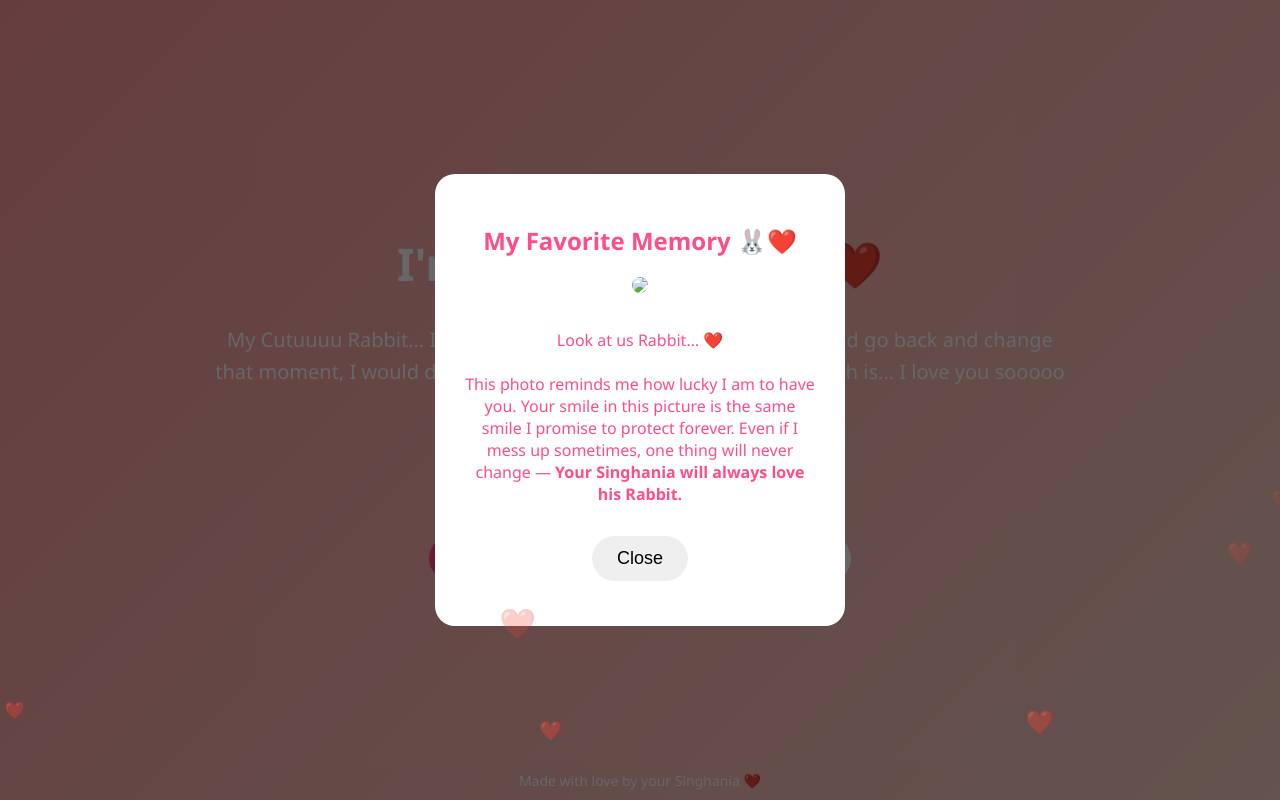
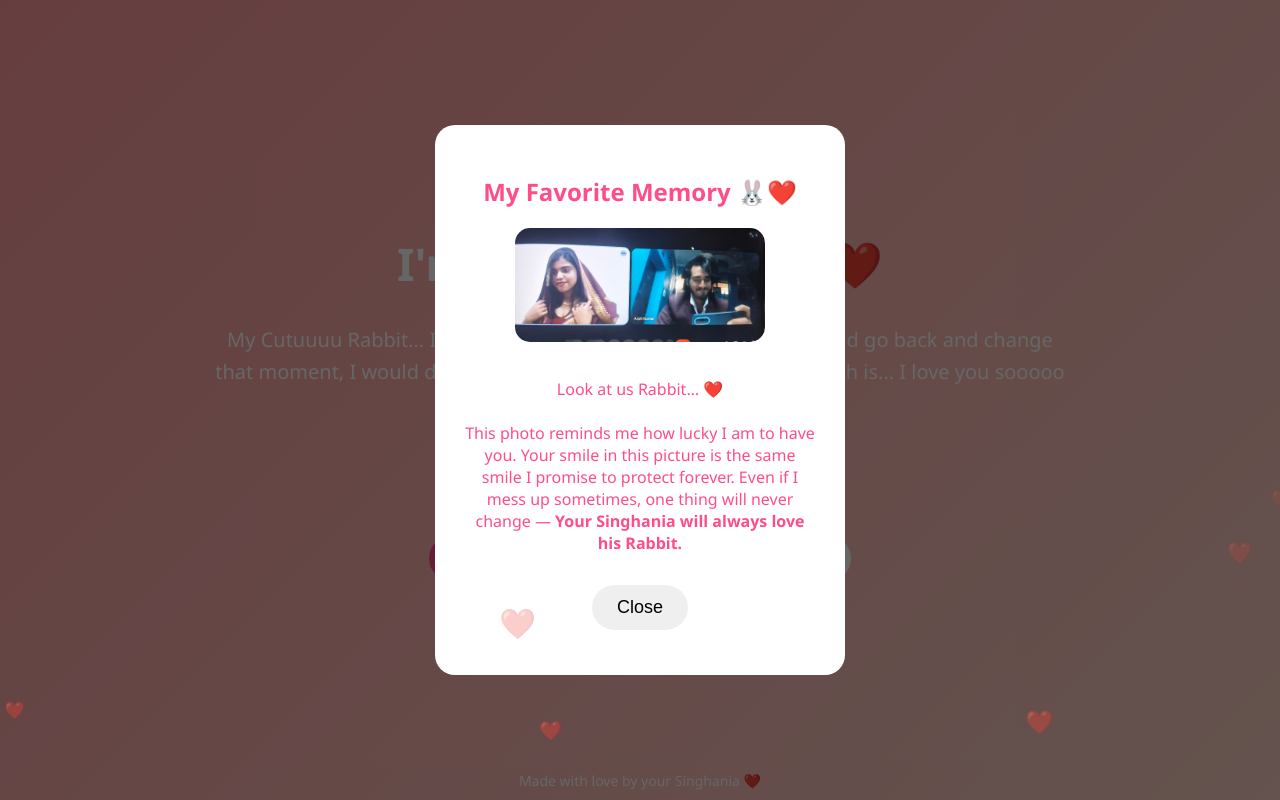
Before and after one commit to Ak-Blaze/sorry-rabbittt, a plain HTML site: page index.html in a window 1280 px wide. Both pictures are taken after a click on the button "Click for a surprise 💌". Shown: the top 800 px of the page. Drawn offline with Linux system fonts and the light colour scheme.

Commit message:
Update index.html

```diff
--- a/index.html
+++ b/index.html
@@ -161,7 +161,7 @@ I promise to protect your heart better this time.
 
 <h2>My Favorite Memory 🐰❤️</h2>
 
-<img src="us.jpg" width="250" style="border-radius:15px;margin-bottom:15px;">
+<img src="us.jpeg" width="250" style="border-radius:15px;margin-bottom:15px;">
 
 <p>
 Look at us Rabbit… ❤️<br><br>
```
